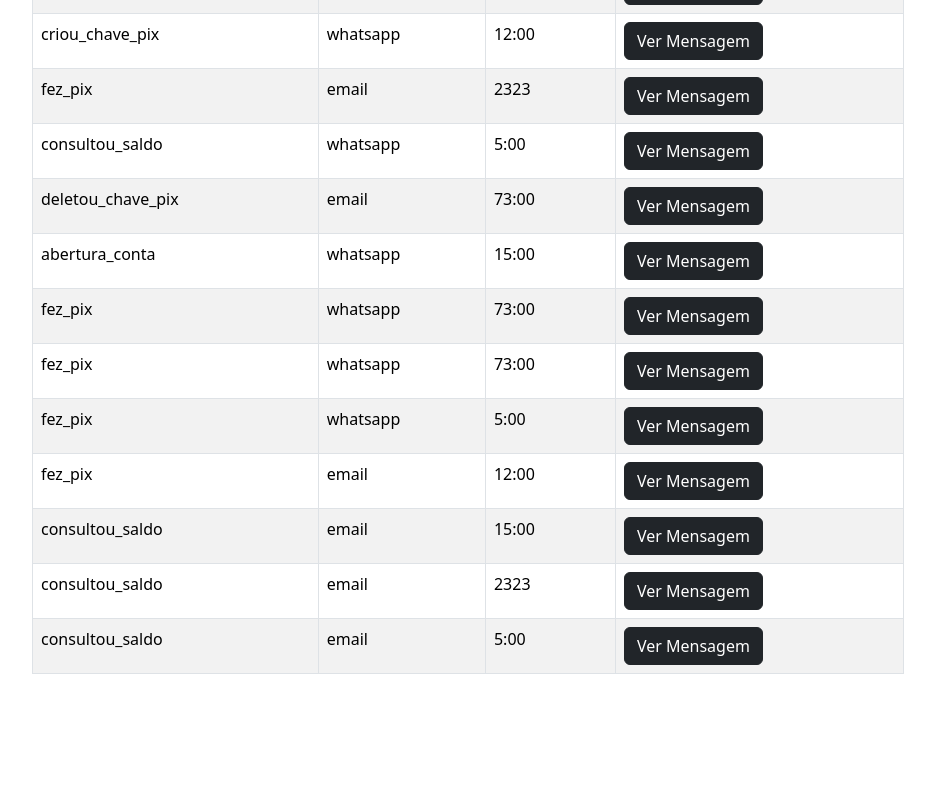
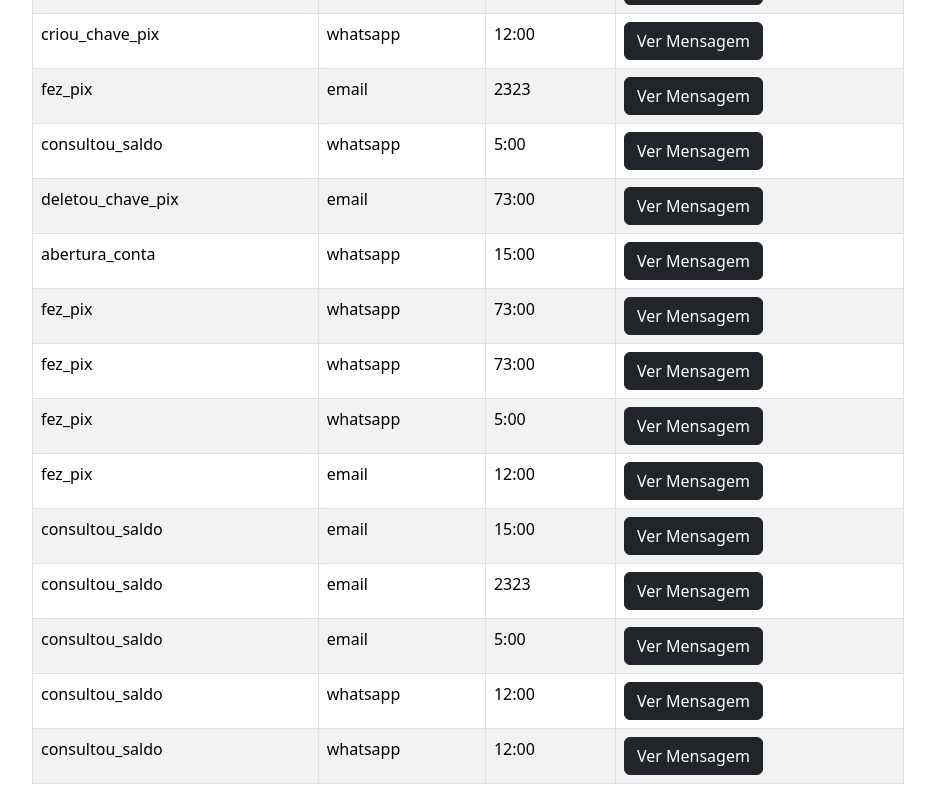
Before and after one commit to axdbertuol/zap-system-react, a React (Create React App) app: page /messages in a window 1280 px wide. Shown: the part 565-1365 px from the top of the page, without its empty margins (172-1107 px from the left). Before the commit the page ends 1255 px from the top, so only its background shows below. Built offline with nearby package versions, Linux system fonts and the light colour scheme; data requests are answered from the project's data file.

Commit message:
done newMessagePage

```diff
--- a/server.json
+++ b/server.json
@@ -104,6 +104,20 @@
       "channel": "email",
       "timer": "5:00",
       "message": "1111"
+    },
+    {
+      "id": "21461",
+      "trigger": "consultou_saldo",
+      "channel": "whatsapp",
+      "timer": "12:00",
+      "message": "Eita"
+    },
+    {
+      "id": "68450",
+      "trigger": "consultou_saldo",
+      "channel": "whatsapp",
+      "timer": "12:00",
+      "message": "32432"
     }
   ],
   "channels": [
--- a/src/components/Select/index.js
+++ b/src/components/Select/index.js
@@ -1,14 +1,26 @@
 import { Form } from "react-bootstrap";
 
-const Select = ({ id, name, value, data, objKey, handleChange, isInvalid }) => (
+const Select = ({
+  id,
+  name,
+  value,
+  data,
+  objKey,
+  handleChange,
+  isInvalid,
+  onBlur,
+  ...props
+}) => (
   <Form.Select
     id={id}
     name={name}
     onChange={handleChange}
     isInvalid={isInvalid}
+    onBlur={onBlur}
+    {...props}
   >
     <option value={value}></option>
-    {data &&
+    {Array.isArray(data) &&
       data.map((item, index) => (
         <option key={index + "_" + item.id} value={item[objKey]}>
           {item[objKey]}
--- a/src/pages/NewMessage/index.js
+++ b/src/pages/NewMessage/index.js
@@ -18,11 +18,6 @@ const NewMessagePage = () => {
   const history = useHistory();
 
   const [triggers, channels, timers] = useMessages();
-
-  const [triggerSelected, setTriggerSelected] = useState("");
-  const [channelSelected, setChannelSelected] = useState("");
-  const [timerSelected, setTimerSelected] = useState("");
-  const [newMessage, setNewMessage] = useState({});
 
   const notify = (msg, bgColor, color) =>
     toast(msg, { style: { backgroundColor: bgColor, color } });
@@ -94,7 +89,7 @@ const NewMessagePage = () => {
           draggable
           position="top-center"
         />
-        <Row xs={3} style={{}}>
+        <Row xs={3}>
           <Form.Group as={Col} controlId={"triggerSelect"}>
             <Form.Label>Gatilho</Form.Label>
             <Select
```
